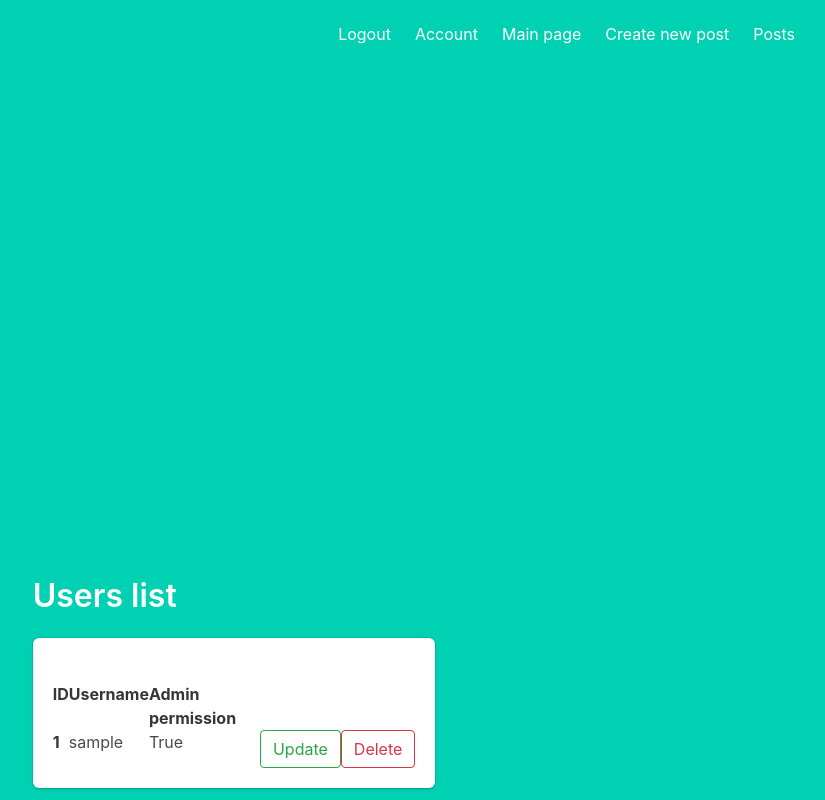
After one commit to IvanPadalka/PadalkaIvLabs, a Flask app: page /admin/users/ in a window 1280 px wide. The commit adds this page. Shown: the whole page, without its empty margins (406-1231 px from the left). Run offline with Flask 2, Linux system fonts and the light colour scheme; a user stored in the database is signed in; tables that the repository leaves empty hold one stand-in row (values such as "Sample post"); some libraries are stand-ins or nearby versions.

Commit message:
Added admin

```diff
--- a/app/models.py
+++ b/app/models.py
@@ -13,10 +13,11 @@ class User(UserMixin, db.Model):
     id = db.Column(db.Integer, primary_key=True)
     username = db.Column(db.String(64), index=True, unique=True)
     email = db.Column(db.String(120), index=True, unique=True)
-    image_file = db.Column(db.String(20), nullable=False, default = 'default.jpg')
+    image_file = db.Column(db.String(20), nullable=False, default='default.jpg')
     about_me = db.Column(db.String(200), nullable=True)
     last_seen = db.Column(db.DateTime, default=datetime.utcnow)
     password_hash = db.Column(db.String(128))
+    admin = db.Column(db.Boolean, default=False)
     posts = db.relationship('Post', backref='author', lazy='dynamic')
 
     def __repr__(self):
@@ -27,6 +28,9 @@ class User(UserMixin, db.Model):
 
     def check_password(self, password):
         return check_password_hash(self.password_hash, password)
+
+    def is_admin(self):
+        return True if self.admin else False
 
 
 
--- /dev/null
+++ b/app/templates/admin_users_list.html
@@ -0,0 +1,34 @@
+{% extends "base.html" %}
+{% block title %}Admin Users{% endblock %}
+
+{% block content %}
+<div class="column is-4 is-offset-4">
+    <p class="title">Users list</p>
+    <div class="box">
+    <br>
+    <table>
+        <thead>
+            <tr>
+                <th >ID</th>
+                <th >Username</th>
+                <th>Admin permission</th>
+                <th></th>
+                <th></th>
+            </tr>
+        </thead>
+        <tbody>
+
+            {% for user in users %}
+                <tr>
+                    <th >{{ user.id }}</th>
+                    <td>{{ user.username }}</td>
+                    <td>{{ user.admin }}</td>
+                    <td><button class="btn btn-outline-success"><a id="update-link" href="{{ url_for('user_update_admin', user_id=user.id) }}">Update</button></a></td>
+                    <td><button class="btn btn-outline-danger"><a id="delete-link" href="{{ url_for('user_delete_admin', user_id=user.id) }}">Delete</button></a></td>
+                </tr>
+            {% endfor %}
+        </tbody>
+    </table>
+    </div>
+</div>
+{% endblock %}
--- a/app/views.py
+++ b/app/views.py
@@ -1,6 +1,10 @@
-from flask import render_template, redirect, flash, url_for, request
+from functools import wraps
+from urllib.parse import urlparse, urljoin
+
+from flask import render_template, redirect, flash, url_for, request, abort
 from app import app, db
-from .forms import RegistrationForm, LoginForm, UpdateAccountForm, PostCreationForm, PostEditingForm
+from .forms import RegistrationForm, LoginForm, UpdateAccountForm, PostCreationForm, PostEditingForm, \
+    AdminUserUpdateForm, AdminUserCreateForm
 from .models import User, Post
 from flask_login import current_user, login_user, logout_user, login_required
 from werkzeug.urls import url_parse
@@ -182,3 +186,89 @@ def before_request():
     if current_user.is_authenticated:
         current_user.last_seen = datetime.utcnow()
         db.session.commit()
+
+def is_safe_url(target):
+    ref_url = urlparse(request.host_url)
+    test_url = urlparse(urljoin(request.host_url, target))
+    return test_url.scheme in ('http', 'https') and ref_url.netloc == test_url.netloc
+
+
+def admin_login_required(func):
+    @wraps(func)
+    def decorated_view(*args, **kwags):
+        if not current_user.is_admin():
+            return abort(403)
+        return func(*args, **kwags)
+    return decorated_view
+
+
+@app.route('/admin/')
+@login_required
+@admin_login_required
+def home_admin():
+    return render_template('admin_home.html')
+
+
+@app.route('/admin/users/')
+@login_required
+@admin_login_required
+def users_list_admin():
+    users = User.query.all()
+    return render_template('admin_users_list.html', users=users)
+
+
+@app.route('/admin/users/create/', methods=['POST', 'GET'])
+@login_required
+@admin_login_required
+def user_create_admin():
+    form = AdminUserCreateForm()
+    if form.validate_on_submit():
+        username = form.username.data
+        email = form.email.data
+        password = form.password.data
+        admin = form.admin.data
+        user = User(username=username, email=email, password_hash=password, admin=admin)
+        user.set_password(password)
+        db.session.add(user)
+        db.session.commit()
+        flash(f'User {user.username} has been successfully created!', 'success')
+        return redirect(url_for('home_admin'))
+
+    return render_template('admin_create_user.html', form=form)
+
+
+@app.route('/admin/users/<int:user_id>/update/', methods=['POST', 'GET'])
+@login_required
+@admin_login_required
+def user_update_admin(user_id):
+    user = User.query.get(user_id)
+    form = AdminUserUpdateForm()
+    if form.validate_on_submit():
+        user.username = form.username.data
+        user.email = form.email.data
+        if form.admin.data is None:
+            user.admin = False
+        else:
+            user.admin = form.admin.data
+
+        db.session.commit()
+        flash(f'User {user.username} has been successfully updated', 'success')
+        return redirect(url_for('home_admin'))
+
+    elif request.method == 'GET':
+        form.username.data = user.username
+        form.email.data = user.email
+        form.admin.data = user.admin
+    return render_template('admin_update_user.html', form=form, user=user)
+
+
+@app.route('/admin/users/<int:user_id>/delete/', methods=['GET'])
+@login_required
+@admin_login_required
+def user_delete_admin(user_id):
+    user = User.query.get(user_id)
+    username = user.username
+    db.session.delete(user)
+    db.session.commit()
+    flash(f'User {username} has been successfully deleted!', 'success')
+    return redirect(url_for('home_admin'))
```
Also changed, not shown: app/__init__.py (+15 -1 lines), app/forms.py (+18 -0 lines), app/modelviews.py (added, +88 -0 lines), app/templates/admin_create_user.html (added, +21 -0 lines), app/templates/admin_home.html (added, +11 -0 lines), app/templates/admin_update_user.html (added, +20 -0 lines), app/templates/edit.html (added, +11 -0 lines), app/templates/posts.html (+9 -3 lines), migrations/versions/ab4f01ad7801_11_migration.py (added, +28 -0 lines), app.db.
